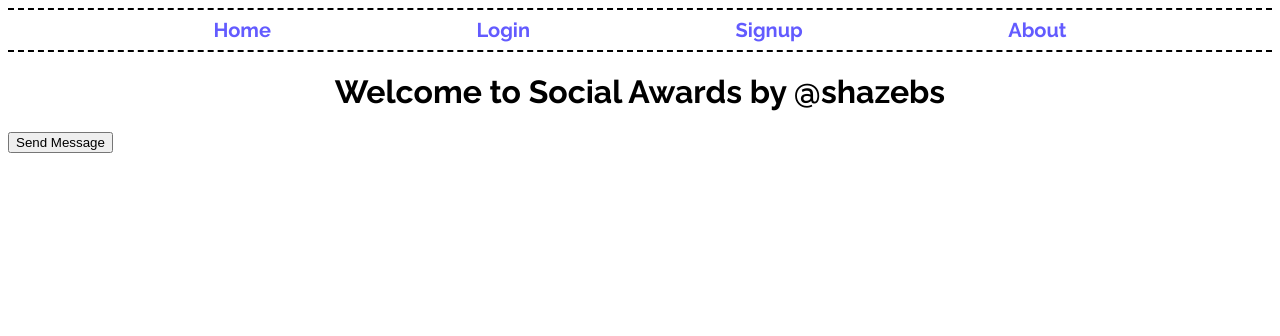
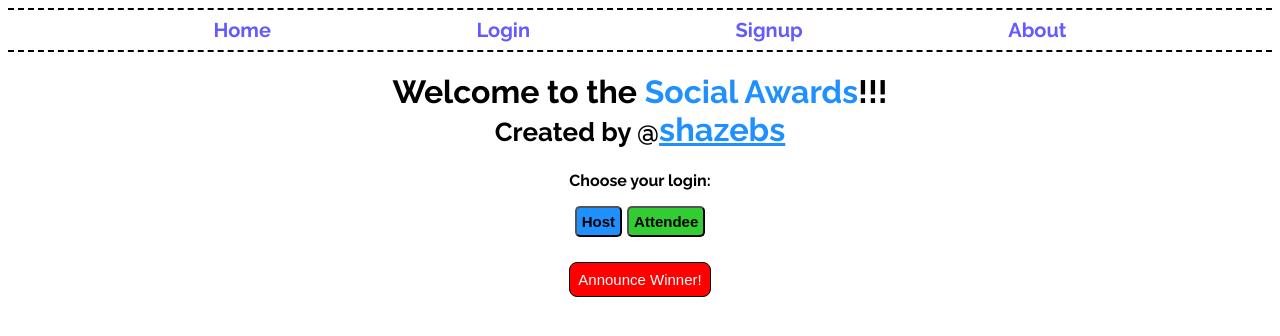
Before and after one commit to shazebs/EasyPayVueApp, a Vue app: page /awards in a window 1280 px wide. Shown: the top 336 px of the page. Built offline with nearby package versions, Linux system fonts and the light colour scheme; no server answers.

Commit message:
announce winner fanfare sound

```diff
--- a/src/pages/SocialAwards.vue
+++ b/src/pages/SocialAwards.vue
@@ -1,13 +1,52 @@
 <template>
-    <div>
-        <h1 align="center">Welcome to Social Awards by @shazebs</h1>
+    <div style="text-align:center; ">
+        <h1 class="social-awards-title"><span class="welcome-title">Welcome to the <span style="color:dodgerblue;">Social Awards</span>!!!</span><br/><span class="created-by-title">Created by @<a href="https://instagram.com/shazebs" style="color:dodgerblue; text-decoration:underline;" target="_blank">shazebs</a></span></h1>
 
+        <!-- Disconnection error message -->
         <div class="error-message" v-if="errors.disconnect" :class="{'slide-in': errors.disconnect}">
-            <span></span>You are disconnected!<br/>Try refreshing the page.<span @click="closeError('disconnect')">&times;</span>
+            <span></span>
+            You are disconnected!<br/>
+            Try refreshing the page.
+            <span @click="closeError('disconnect')">&times;</span>
         </div>
 
-        <button @click="sendMessage">Send Message</button>
+        <p>Choose your login:</p>
+        <button @click="openLoginModal('Host')" class="host-login-button">Host</button>
+        <button @click="openLoginModal('Voter')" class="voter-login-button">Attendee</button>
+
+        <br/>
+        <!--<button @click="sendMessage">Send Message</button>-->
     </div>
+
+    <!-- Login modal -->
+    <div v-if="loginModal.toggle == true" class="login-modal">
+        <div class="login-modal-content">
+            <section style="display:flex; justify-content: space-evenly; align-items: center; font-size:22px;">
+                <section style="font-size:20px; text-align:center; width:100%; align-items: center; ">
+                    <span v-if="loginModal.user === 'Host'" style="color:dodgerblue; font-weight:bolder;">{{ loginModal.user }} Login</span>
+                    <span v-if="loginModal.user === 'Voter'" style="color:limegreen; font-weight:bolder;">{{ loginModal.user }} Login</span>
+                </section>
+                <section style="color:red;"><span @click="closeLoginModal()" class="modal-close-button">&times;</span></section>
+            </section>
+            <hr/>
+
+            <section style="text-align:center; font-size:20px; ">
+                <label style="display: inline-block; min-width:55px;">User:</label><input style="font-size:18px; text-align: center;"/>
+                <br/>
+                <label style="display: inline-block; min-width:55px;">PIN:</label><input style="font-size:18px; text-align: center;"/>
+                <br/>
+                <button class="submit-login-button" @click="submitLogin()">Access</button>
+            </section>
+        </div>
+    </div>
+
+    <section style="text-align:center; margin:2%;">
+        <button @click="announceWinner()" style="border:1px solid black; font-size:15px; padding:8px; background:red; color:white; border-radius:8px;">Announce Winner!</button><br/><br/>
+        <img v-if="showWinner" src="https://easypaytestblobstorage.blob.core.windows.net/photos/8a03f7ef-db6b-4db6-ae7d-460a870ec88d.jpg" style="width:350px;" class="animate"/>
+    </section>
+
+    <audio ref="audioFanfare" src="/assets/fanfare.wav"></audio>
+
 </template>
 
 <script>
@@ -18,7 +57,13 @@ export default {
             connection: null,
             errors: {
                 disconnect: false
-            }
+            },
+            loginModal: {
+                toggle: false,
+                user: null
+            },
+            isPlaying: false,
+            showWinner: false
         }
     },
     methods: {
@@ -29,17 +74,48 @@ export default {
             };
             const data_string = JSON.stringify(data);
 
-            if (this.connection.readyState === WebSocket.OPEN)
-            {
+            if (this.connection.readyState === WebSocket.OPEN) {
                 this.connection.send(data_string);
-            }
-            else {
+            } else {
                 this.errors.disconnect = true;
             }
         },
         closeError(errorKey) {
             this.errors[errorKey] = false;
         },
+        openLoginModal(user) {
+            this.loginModal.user = user;
+            this.loginModal.toggle = true;
+        },
+        closeLoginModal() {
+            this.loginModal.toggle = false;
+        },
+        submitLogin() {
+            alert('Sorry! This button doesn\'t work right now.');
+        },
+        toggleFanfare() {
+            const audioFanfare = this.$refs.audioFanfare;
+            if (audioFanfare) {
+                if (this.isPlaying) {
+                    audioFanfare.pause();
+                } else {
+                    audioFanfare.play();
+                }
+                this.isPlaying = !this.isPlaying;
+            }
+        },
+        announceWinner() {
+            const data = {
+                message: 'announce-winner'
+            };
+            const data_string = JSON.stringify(data);
+
+            if (this.connection.readyState === WebSocket.OPEN) {
+                this.connection.send(data_string);
+            } else {
+                this.errors.disconnect = true;
+            }
+        }
     },
     created() {
         console.log("Starting Connection to WebSocket Server");
@@ -54,7 +130,11 @@ export default {
         this.connection.onmessage = (event) => {
             console.log(event);
             const data = JSON.parse(event.data);
-            alert(data.message);
+            //alert(data.message);
+            if (data.message === 'announce-winner') {
+                this.toggleFanfare();
+                this.showWinner = true;
+            }
             console.log(data);
         }
 
@@ -82,7 +162,6 @@ export default {
     .slide-in {
         animation: slideIn 0.5s forwards;
     }
-
     .error-message {
         align-items: center;
         background: lightcoral;
@@ -96,11 +175,103 @@ export default {
         width: 50%;
     }
         .error-message span {
-            font-size:larger;
-            margin-right:5px;
+            font-size: larger;
+            margin-right: 5px;
         }
             .error-message span:hover {
-                color:white;
-                cursor:pointer;
+                color: white;
+                cursor: pointer;
             }
+
+    button:hover {
+        cursor:pointer;
+    }
+
+    .host-login-button {
+        background-color:dodgerblue;
+        border-radius:5px;
+        color: black;
+        font-size: 15px;
+        font-weight: bold;
+        margin-right: 2.5px;
+        padding: 5px;
+    }
+
+    .voter-login-button {
+        background-color: limegreen;
+        border-radius:5px;
+        color: black;
+        font-size: 15px;
+        font-weight: bold;
+        margin-left: 2.5px;
+        padding: 5px;
+    }
+
+    .login-modal {
+        position: fixed;
+        z-index: 1;
+        left: 0;
+        top: 0;
+        width: 100%;
+        height: 100%;
+        overflow: auto;
+        background-color: rgb(0,0,0);
+        background-color: rgba(0,0,0,0.4);
+    }
+
+    .login-modal-content {
+        background-color: #fefefe;
+        margin: 25% auto;
+        padding: 20px 20px;
+        border: 1px solid #888;
+        width: 80%;
+    }
+
+    .submit-login-button {
+        font-weight:bold;
+        margin-top:15px;
+        border-radius: 5px;
+        border: 2px solid black;
+        font-size:16px;
+        padding:5px;
+        background:lightgray;
+    }
+
+    .created-by-title {
+            font-size:26px;
+        }
+
+    .modal-close-button {
+        font-size:30px;
+    }
+        .modal-close-button:hover {
+            cursor:pointer;
+        }
+
+    .animate {
+        animation-name: slideInRight;
+        animation-duration: 8s;
+        animation-timing-function: ease;
+    }
+    @keyframes slideInRight {
+        0% {
+            transform: translateX(100%);
+            opacity: 0;
+            border-radius:1000px;
+        }
+        100% {
+            transform: translateX(0);
+            opacity: 1;
+        }
+    }
+
+    @media(max-width:600px) {
+        .welcome-title {
+            font-size:22px;
+        }
+        .created-by-title {
+            font-size:18px;
+        }
+    }
+
 </style>
```
Also changed, not shown: 1 other file (tests, documents, lock files or other folders).
